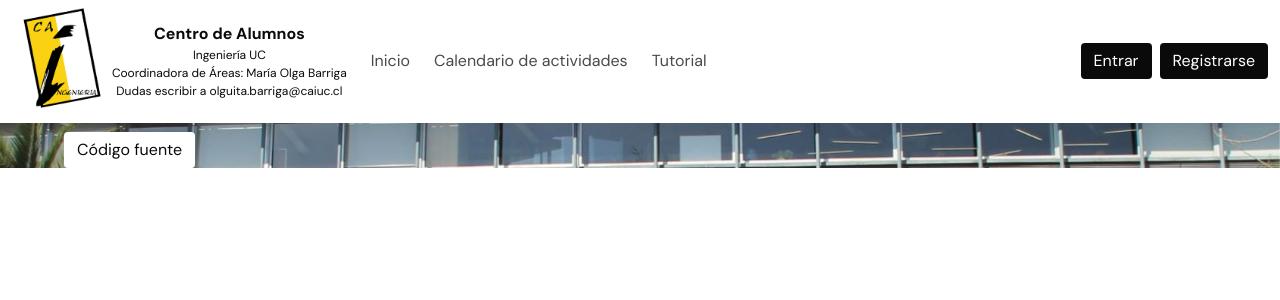
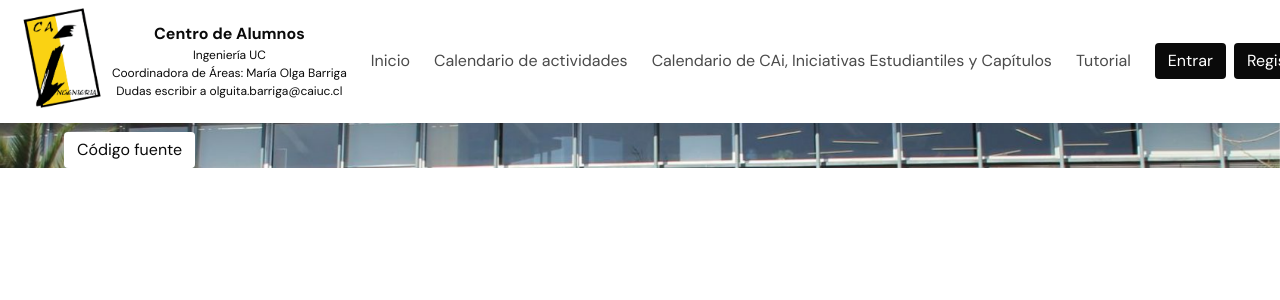
Before and after one commit to caiuc/pagina-solicitudes, a Django app: template templates/activities/calendar.html in a window 1280 px wide. Shown: the top 300 px of the page. Run offline with Django 4.2, Linux system fonts and the light colour scheme; the template is opened without the code that fills it, so the values that code supplies are empty; some libraries are stand-ins or nearby versions.

Commit message:
Update base.html

```diff
--- a/templates/base.html
+++ b/templates/base.html
@@ -72,6 +72,9 @@
           </a>
           <a class="navbar-item" href="{% url 'calendar' %}">
               Calendario de actividades
+          </a>
+          <a class="navbar-item" href="{% url 'calendar' %}">
+              Calendario de CAi, Iniciativas Estudiantiles y Capítulos
           </a>
           <a class="navbar-item" href="{% url 'tutorial' %}">
           Tutorial
```
